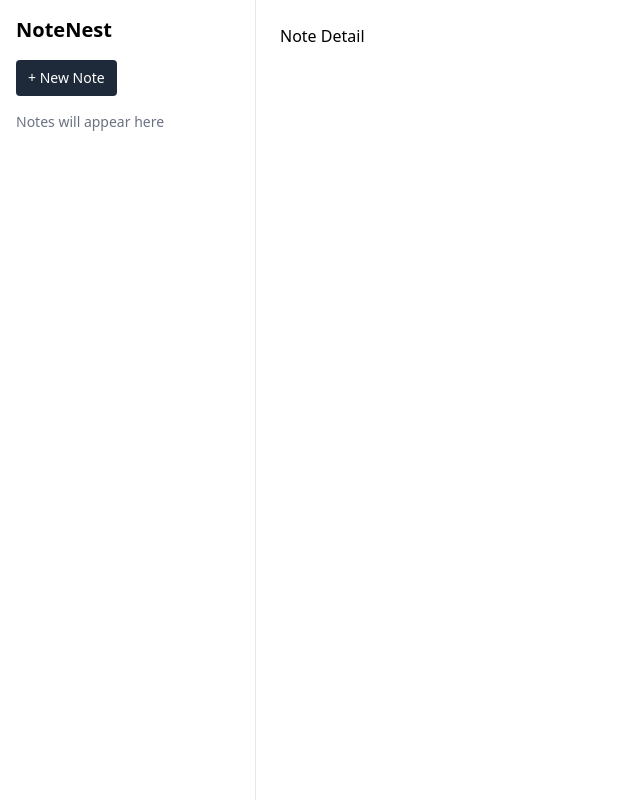
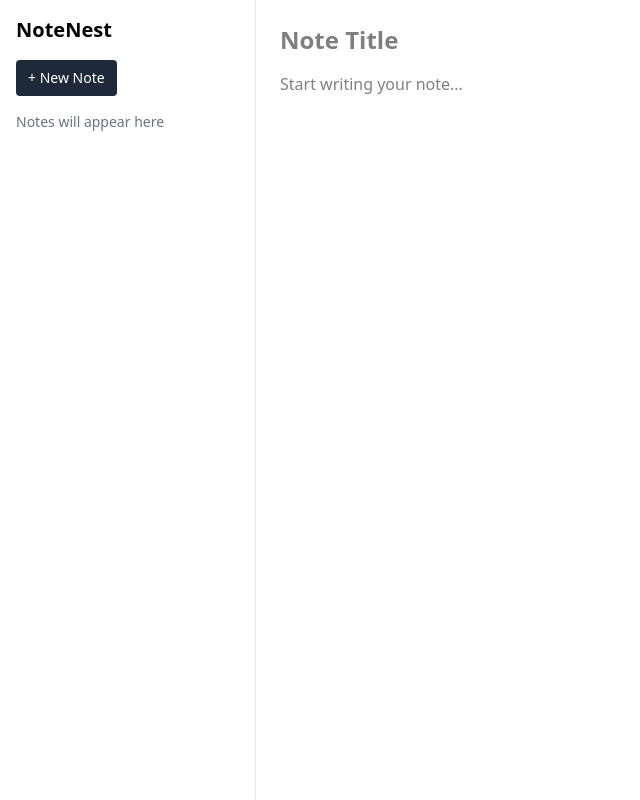
Before and after one commit to Apoorva65/NoteNest, a React (Vite) app: page / in a window 1280 px wide. Both pictures are taken after a click on the button "+ New Note". Shown: the whole page, without its empty margins (0-640 px from the left). Built offline with nearby package versions, Linux system fonts and the light colour scheme.

Commit message:
Add note editor with live state update

```diff
--- a/src/pages/NoteDetail.jsx
+++ b/src/pages/NoteDetail.jsx
@@ -1,9 +1,45 @@
 import React from "react";
+import { useParams } from "react-router-dom";
 
-function NoteDetail(){
+function NoteDetail({notes,onUpdateNote}){
+
+    const {id} = useParams();
+
+    const note = notes.find((n)=>n.id===id);
+
+    if(!note){
+        return(
+            <div className="p-6 text-gray-500">
+                Note not found
+            </div>
+        )
+    }
+
+    const handleUpdate = (field,value) => {
+        onUpdateNote({
+            ...note,
+            [field] : value,
+            updatedAt : Date.now()
+        })
+    }
+
+
+
     return(
-        <div className="p-6">
-            Note Detail
+        <div className="p-6 h-full flex flex-col">
+            <input
+            type="text"
+            placeholder="Note Title"
+            value={note.title}
+            onChange={(e)=>handleUpdate('title',e.target.value)}
+            className="mb-4 text-2xl font-semibold outline-none" />
+
+            <textarea
+            type="text"
+            placeholder="Start writing your note..."
+            value={note.content}
+            onChange={(e)=>handleUpdate('content',e.target.value)}
+            className="flex-1 resize-none outline-none" />
         </div>
     )
 }
--- a/src/pages/NotesPage.jsx
+++ b/src/pages/NotesPage.jsx
@@ -12,13 +12,17 @@ function NotesPage(){
         setNotes((prevnote)=>[note,...prevnote])
     }
 
+    const updateNotes = (note) =>{
+        setNotes((prevnote)=>prevnote.map((n)=>n.id===note.id?note:n))
+    }
+
     return(
         <div className="flex h-screen">
             <SideBar notes = {notes}/>
             <main className="flex-1">
                 <Routes>
                     <Route path="/new" element={<NewNote createNote={createNote} />} />
-                    <Route path="/note/:id" element={<NoteDetail/>} />
+                    <Route path="/note/:id" element={<NoteDetail notes={notes} onUpdateNote={updateNotes}/>} />
                     <Route path="/" element = {<div className="p-6 text-gray-500">Select a note to start editing</div>} />
                 </Routes>
             </main>
```
